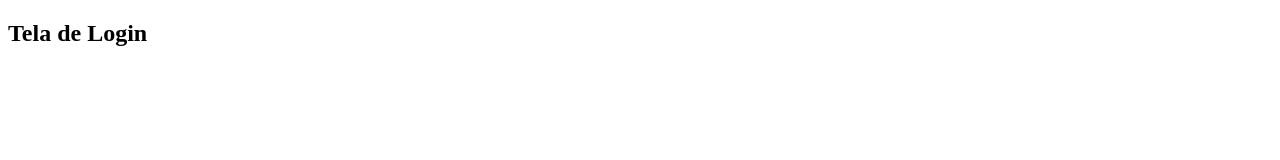
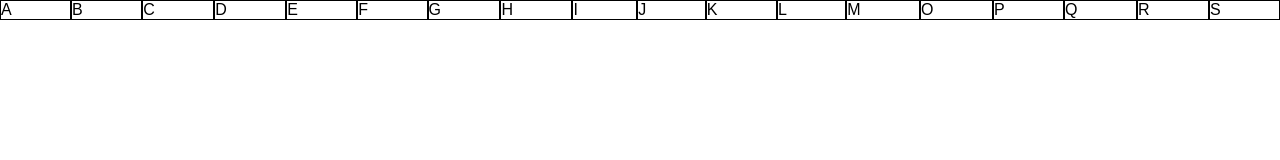
Before and after one commit to abduldanieltrato/Flexbox, a plain HTML site: page index.html in a window 1280 px wide. Drawn offline with Linux system fonts and the light colour scheme.

Commit message:
Update index.html

```diff
--- a/index.html
+++ b/index.html
@@ -5,7 +5,20 @@
     <meta name="viewport" content="width=device-width, initial-scale=1.0">
     <title>Caixas Flexíveis</title>
     <style>
+        * {
+            padding: 0px;
+            margin: 0px;
+            font-family: Arial, Helvetica, sans-serif;
+        }
 
+        main {
+            display: flex;
+        }
+        section {
+            flex: auto;
+            margin: auto;
+            border: 1px solid black;
+        }
     </style>
 </head>
 <body>
@@ -13,11 +26,24 @@
 
     </header>
     <main>
-        <section>
-            <h1>
-                Tela de Login
-            </h1>
-        </section>
+        <section>A</section>
+        <section>B</section>
+        <section>C</section>
+        <section>D</section>
+        <section>E</section>
+        <section>F</section>
+        <section>G</section>
+        <section>H</section>
+        <section>I</section>
+        <section>J</section>
+        <section>K</section>
+        <section>L</section>
+        <section>M</section>
+        <section>O</section>
+        <section>P</section>
+        <section>Q</section>
+        <section>R</section>
+        <section>S</section>
     </main>
     <footer>
 
```
